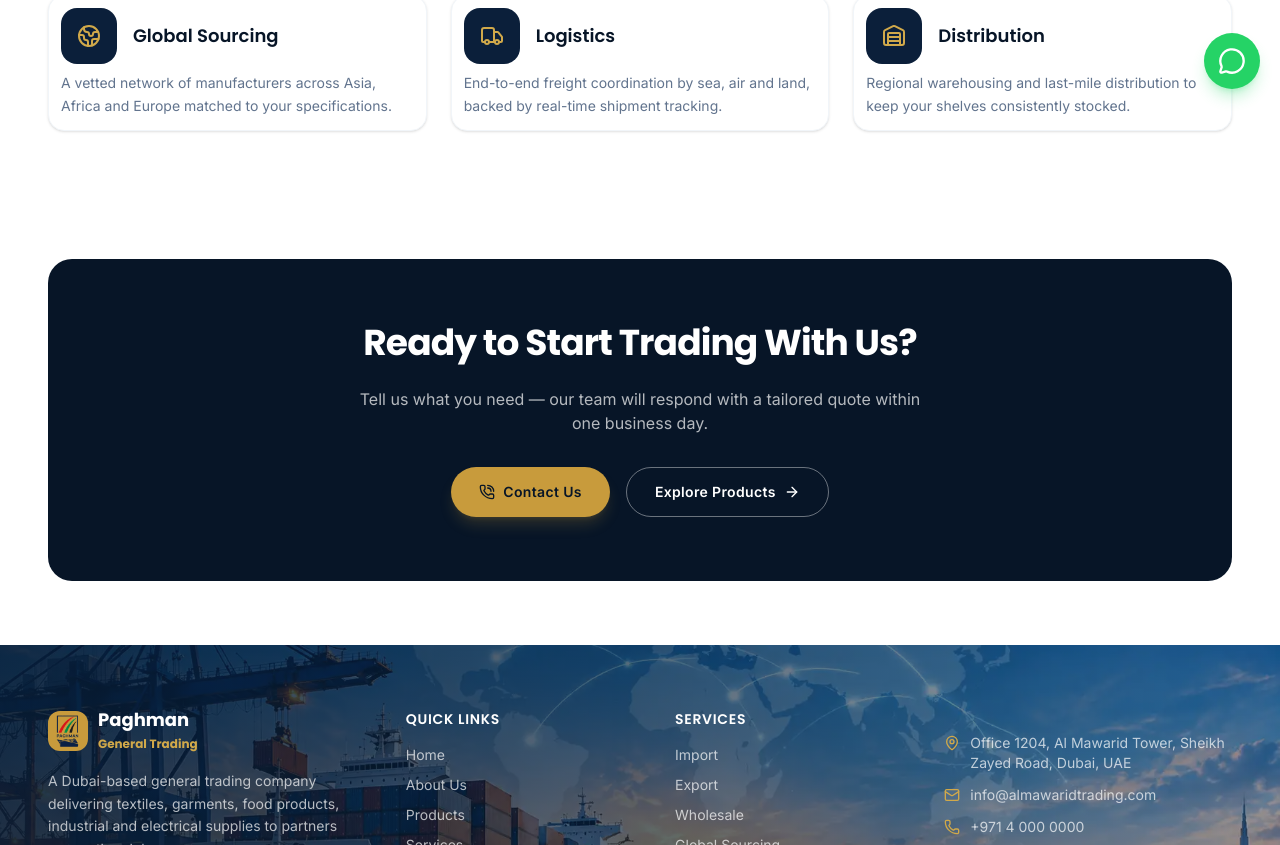
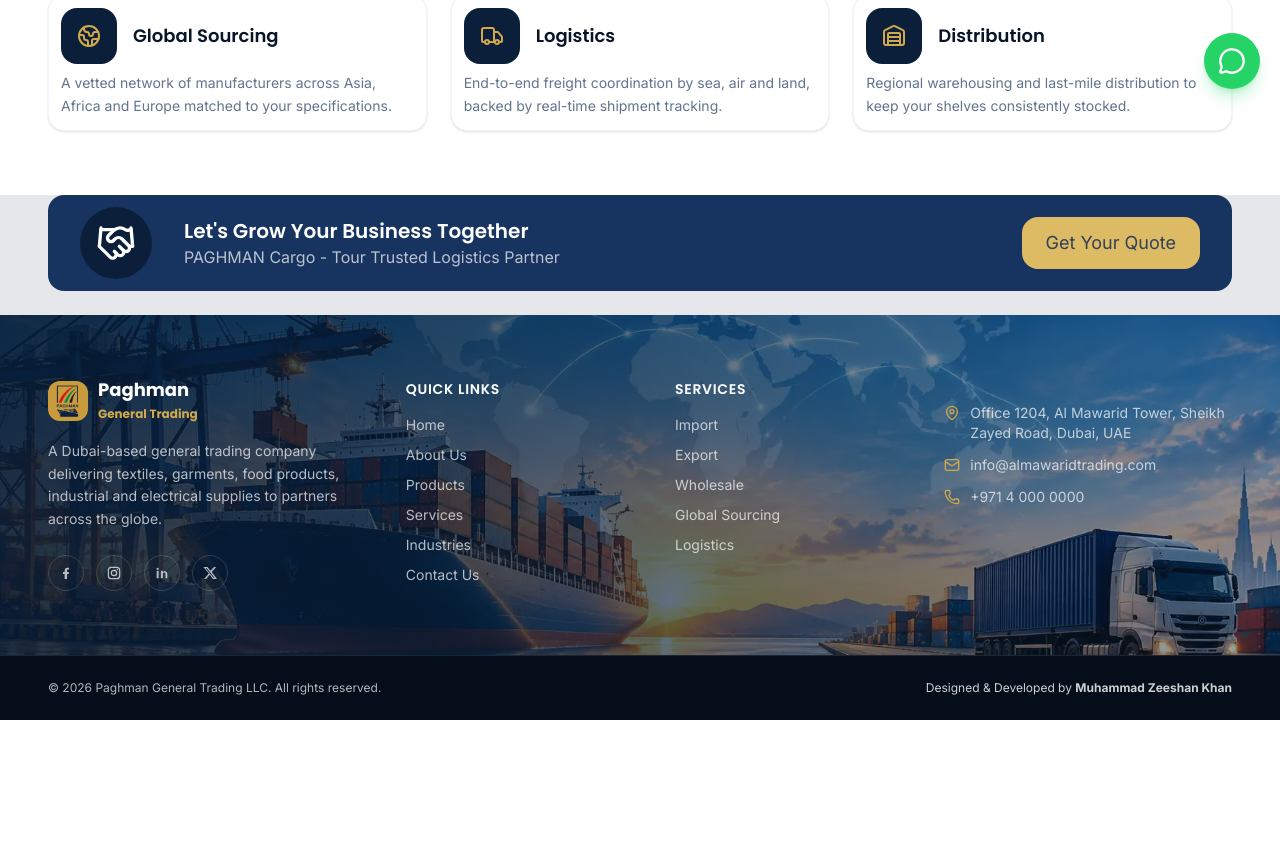
Before and after one commit to mzeeshankhan-dev/Paghman-General-Trading-LLC, a React (Vite) app: page /services in a window 1280 px wide. Shown: the part 691-1536 px from the top of the page. After the commit the page ends 1411 px from the top, so only its background shows below. Built offline with nearby package versions, Linux system fonts and the light colour scheme; a web font is replaced by a local one.

Commit message:
about page done

```diff
--- a/src/components/ui/GetQuote.jsx
+++ b/src/components/ui/GetQuote.jsx
@@ -1,20 +1,22 @@
 import React from 'react'
 import { HandshakeIcon } from 'lucide-react'
+import { Link } from 'react-router-dom'
+import { useTranslation } from "react-i18next";
 
-const GetQuote = () => {
+const GetQuote = ({bgColor = "bg-gray-200"}) => {
     return (
-        <div className='container-page pb-6 bg-gray-200'>
-            <div className="px-8 py-3 bg-navy-600 rounded-2xl flex justify-between items-center">
+        <div className={`container-page pb-6 bg-gray-200 ${bgColor}`}>
+            <div className="px-8 py-3 bg-navy-600 rounded-2xl flex justify-between items-center max-[800px]:flex-col gap-4 max-[800px]:gap-6 max-[800px]:text-center ">
+                <span className='flex items-center gap-8 max-[800px]:flex-col max-[800px]:gap-4'>
                     <span className='p-4 bg-navy-800 rounded-full'>
-                  <HandshakeIcon className='h-10 w-10 text-white'/>
+                        <HandshakeIcon className='h-10 w-10 text-white' />
                     </span>
                     <span>
                         <h2 className='text-white font-semibold text-xl'>Let's Grow Your Business Together</h2>
                         <p className='text-white/70'>PAGHMAN Cargo - Tour Trusted Logistics Partner</p>
                     </span>
-                <span>
-                    <button className='bg-gold-300 px-6 py-3 rounded-2xl text-lg'>Get Your Quote</button>
                 </span>
+                <Link to="/contact" className='bg-gold-300 px-6 py-3 rounded-2xl text-lg'>Get Your Quote</Link>
             </div>
         </div>
     )
--- a/src/pages/About.jsx
+++ b/src/pages/About.jsx
@@ -7,6 +7,8 @@ import Reveal from "../components/ui/Reveal";
 import Counter from "../components/ui/Counter";
 import GetQuote from "../components/ui/GetQuote";
 import aboutImg from "../assets/images/about-img.webp"
+import whyChooseImg from "../assets/images/whyChooseImg.webp"
+
 
 export default function About() {
   const { t } = useTranslation();
@@ -104,8 +106,8 @@ export default function About() {
             </div>
 
           </Reveal>
-          <Reveal className="bg-amber-600 rounded-3xl [clip-path:polygon(12%_0,100%_0,100%_100%,0_100%)]">
-            <h1>right side</h1>
+          <Reveal className="rounded-3xl overflow-hidden [clip-path:polygon(12%_0,100%_0,100%_100%,0_100%)] max-[899px]:[clip-path:polygon(0_0,100%_0,100%_100%,0_100%)] max-[899px]:max-h-80">
+            <img  src={whyChooseImg} alt="paghman cargo" loading="lazy" className="w-full h-full object-cover" />
           </Reveal>
         </div>
       </section>
--- a/src/pages/Home.jsx
+++ b/src/pages/Home.jsx
@@ -12,6 +12,7 @@ import NewsSection from "../components/home/NewsSection";
 import CTASection from "../components/home/CTASection";
 import FreightCalculator from "../components/home/FreightCalculator";
 import CargoNetworkSVG from "../components/home/CargoNetworkSVG";
+import GetQuote from "../components/ui/GetQuote";
 
 export default function Home() {
   const { t } = useTranslation();
@@ -27,8 +28,9 @@ export default function Home() {
       <WhyChooseUs />
       <Testimonials />
       <CargoNetworkSVG />
-      <CTASection />
+      <GetQuote bgColor="bg-white" />
 
+      {/* <CTASection /> */}
       {/* <FAQSection /> */}
       {/* <NewsSection /> */}
       {/* <ProductsPreview /> */}
--- a/src/pages/Services.jsx
+++ b/src/pages/Services.jsx
@@ -1,9 +1,9 @@
 import { useTranslation } from "react-i18next";
-import Seo from "../components/ui/Seo";
 import PageHeader from "../components/ui/PageHeader";
 import ServiceCard from "../components/services/ServiceCard";
 import { serviceIcons } from "../data/icons";
 import CTASection from "../components/home/CTASection";
+import GetQuote from "../components/ui/GetQuote";
 
 export default function Services() {
   const { t } = useTranslation();
@@ -11,7 +11,6 @@ export default function Services() {
 
   return (
     <>
-      <Seo title={t("nav.services")} description={t("services.subtitle")} />
       <PageHeader eyebrow={t("services.eyebrow")} title={t("services.title")} subtitle={t("services.subtitle")} />
 
       <section className="section-y">
@@ -28,7 +27,7 @@ export default function Services() {
         </div>
       </section>
 
-      <CTASection />
+     <GetQuote/>
     </>
   );
 }
```
Also changed, not shown: src/assets/images/whyChooseImg.webp (added). Lines whose indentation alone changed are shown as unchanged.
